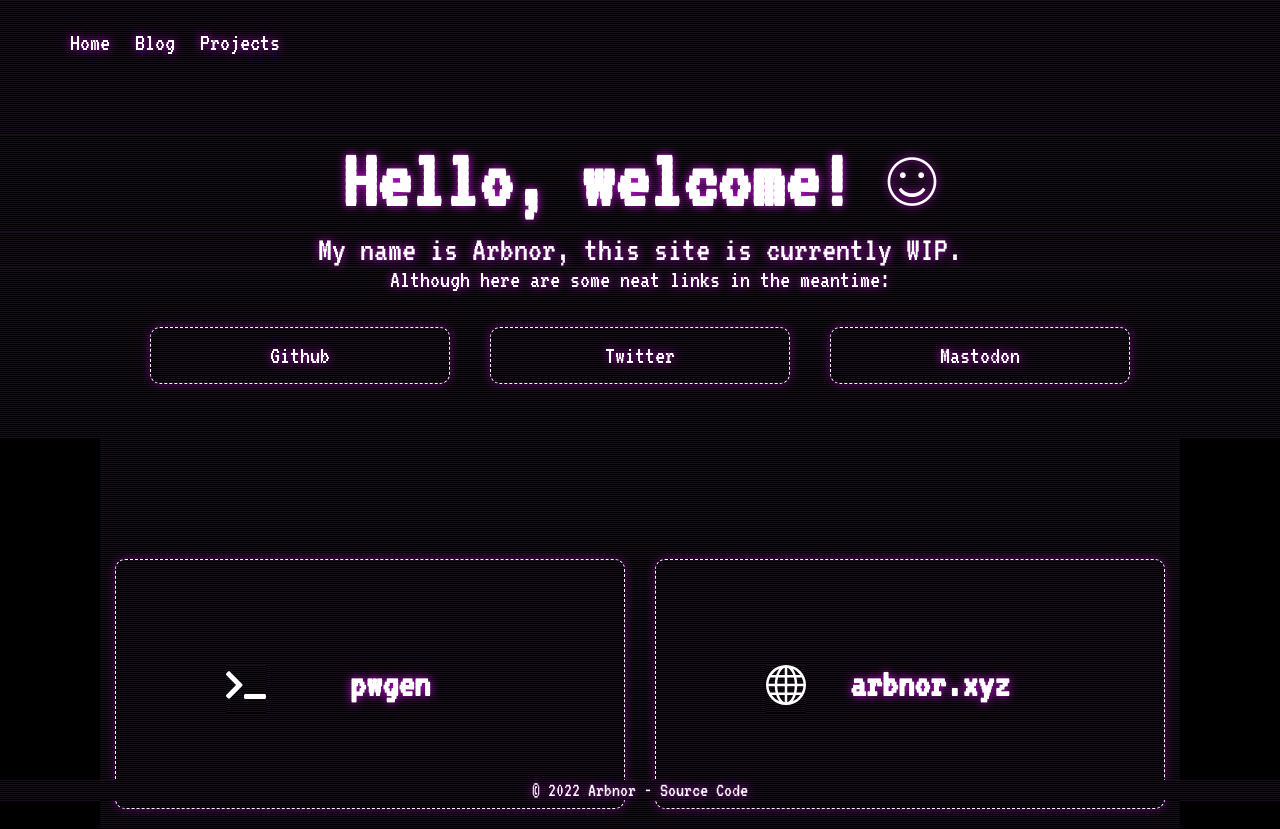
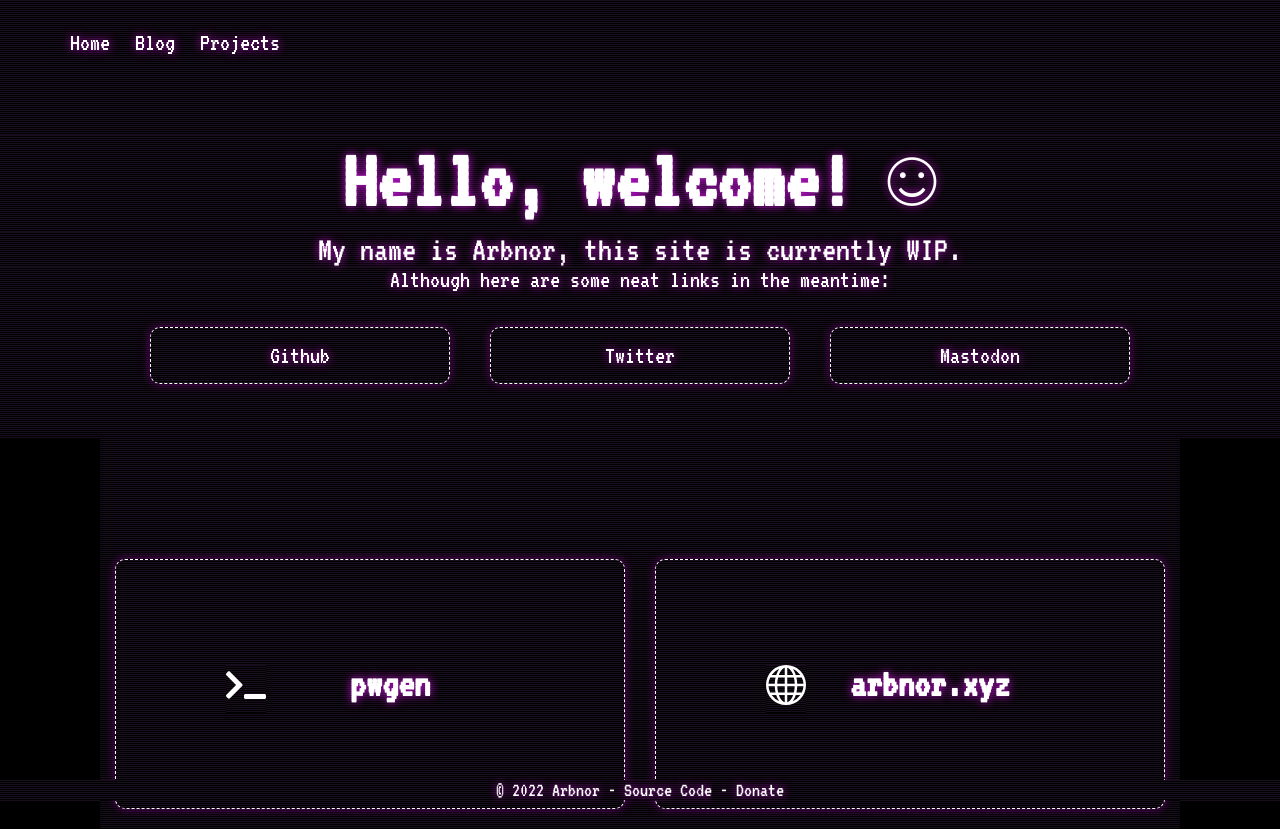
Before and after one commit to codenor/arbnor.xyz, a Next.js app in the folder app/: page / in a window 1280 px wide. Built offline with nearby package versions, Linux system fonts and the light colour scheme.

Commit message:
💸 Add ko-fi link to footer

```diff
--- a/app/components/Footer.js
+++ b/app/components/Footer.js
@@ -2,6 +2,10 @@ import React from "react";
 
 const sourceHandle = () => {
   document.location.href = "https://github.com/codenor/arbnor.xyz";
+};
+
+const kofiHandle = () => {
+  document.location.href = "https://ko-fi.com/arbnor";
 };
 
 function Footer() {
@@ -11,6 +15,8 @@ function Footer() {
       <p1>
         &copy; {new Date().getFullYear()} Arbnor -{" "}
         <a onClick={sourceHandle}>Source Code</a>
+        <a> - </a>
+        <a onClick={kofiHandle}>Donate</a>
       </p1>
     </div>
   );
```
